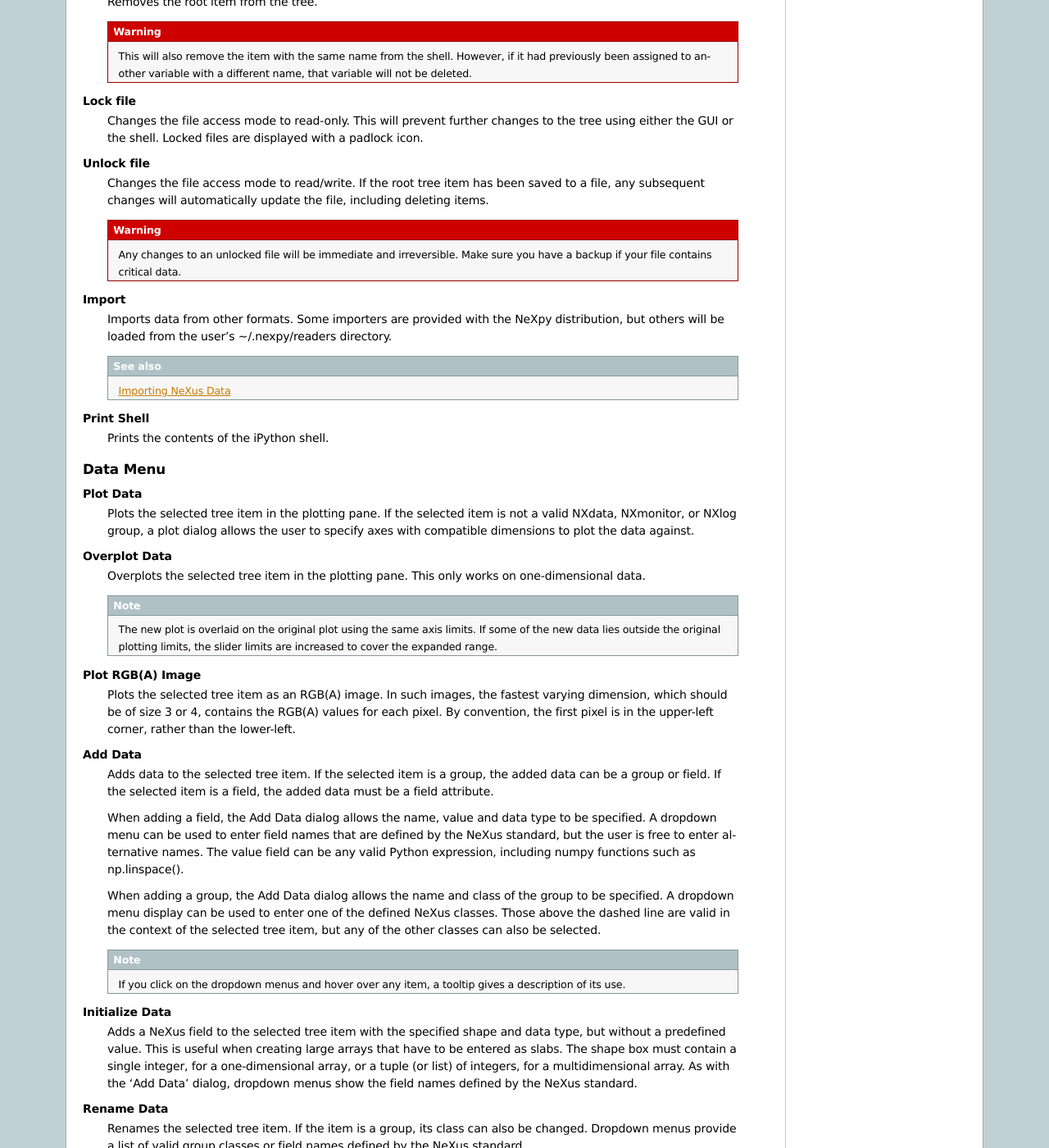
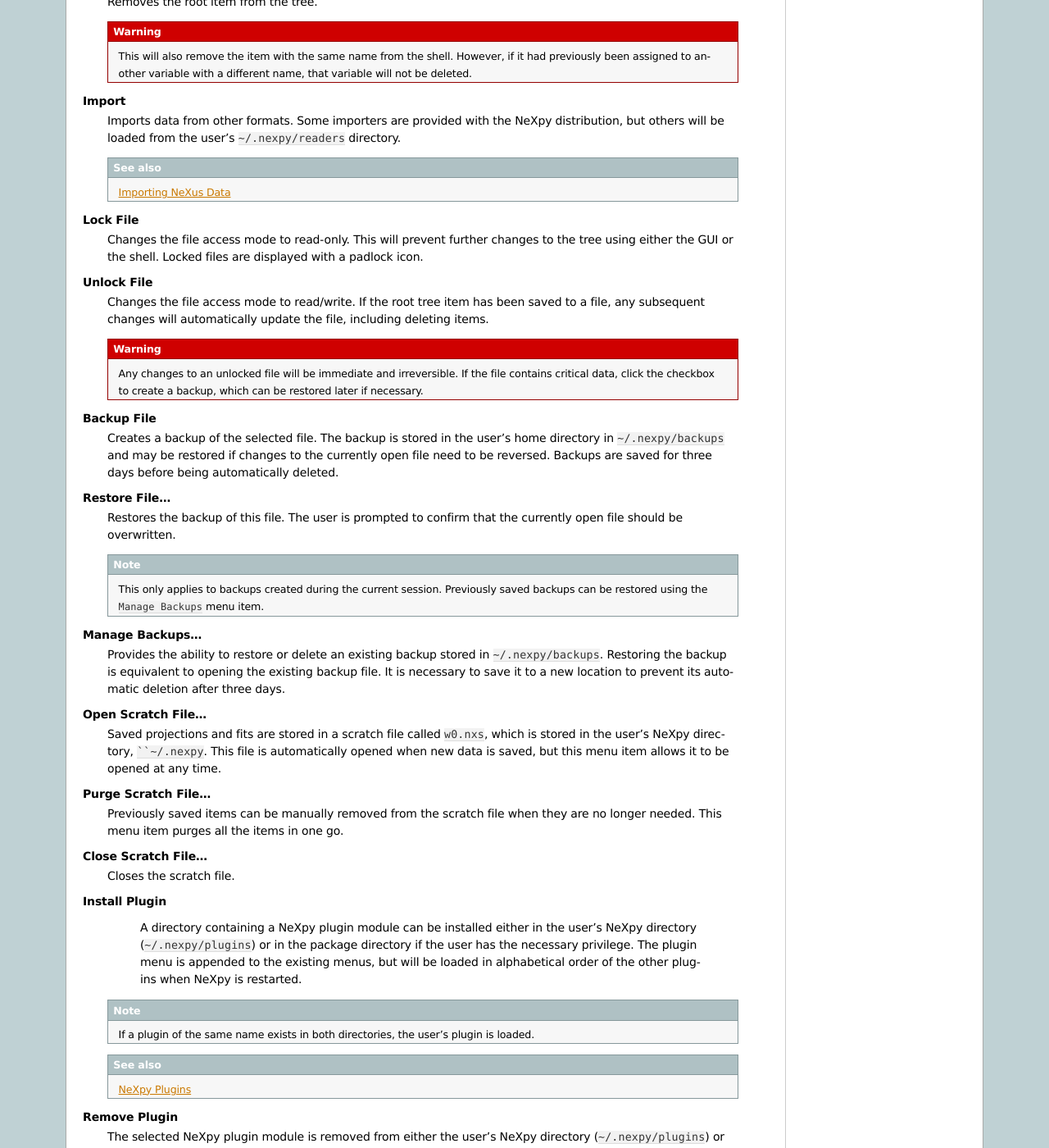
Before and after one commit to nexpy/nexpy, a Sphinx documentation site: the page built from doc/source/pythongui.rst, in a window 1280 px wide and 1400 px high, scrolled down 2282 px. Shown: the whole window at 82% size. Built offline with Sphinx 7.4.7, drawn with Linux system fonts in a browser that asks for light colours; some of the changed text lies outside the part shown.

Commit message:
Update GUI documentation

`````diff
--- a/doc/source/pythongui.rst
+++ b/doc/source/pythongui.rst
@@ -108,26 +108,76 @@
                  variable with a different name, that variable will not be
                  deleted.
 
-**Lock file**
+**Import**
+    Imports data from other formats. Some importers are provided with the NeXpy
+    distribution, but others will be loaded from the user's ``~/.nexpy/readers``
+    directory.
+
+    .. seealso:: `Importing NeXus Data`_
+
+**Lock File**
     Changes the file access mode to read-only. This will prevent further changes
     to the tree using either the GUI or the shell. Locked files are displayed
     with a padlock icon.
 
-**Unlock file**
+**Unlock File**
     Changes the file access mode to read/write. If the root tree item has been
     saved to a file, any subsequent changes will automatically update the file,
     including deleting items.
 
     .. warning:: Any changes to an unlocked file will be immediate and
-                 irreversible. Make sure you have a backup if your file contains
-                 critical data.
+                 irreversible. If the file contains critical data, click the
+                 checkbox to create a backup, which can be restored later if
+                 necessary.
 
-**Import**
-    Imports data from other formats. Some importers are provided with the NeXpy
-    distribution, but others will be loaded from the user's ~/.nexpy/readers
-    directory.
+**Backup File**
+    Creates a backup of the selected file. The backup is stored in the user's
+    home directory in ``~/.nexpy/backups`` and may be restored if changes to
+    the currently open file need to be reversed. Backups are saved for three
+    days before being automatically deleted.
 
-    .. seealso:: `Importing NeXus Data`_
+**Restore File...**
+    Restores the backup of this file. The user is prompted to confirm that the
+    currently open file should be overwritten.
+
+    .. note:: This only applies to backups created during the current session.
+              Previously saved backups can be restored using the ``Manage
+              Backups`` menu item.
+
+**Manage Backups...**
+     Provides the ability to restore or delete an existing backup stored in
+     ``~/.nexpy/backups``. Restoring the backup is equivalent to opening the
+     existing backup file. It is necessary to save it to a new location to
+     prevent its automatic deletion after three days.
+
+**Open Scratch File...**
+     Saved projections and fits are stored in a scratch file called ``w0.nxs``,
+     which is stored in the user's NeXpy directory, ````~/.nexpy``. This file
+     is automatically opened when new data is saved, but this menu item allows
+     it to be opened at any time.
+
+**Purge Scratch File...**
+     Previously saved items can be manually removed from the scratch file when
+     they are no longer needed. This menu item purges all the items in one go.
+
+**Close Scratch File...**
+     Closes the scratch file.
+
+**Install Plugin**
+     A directory containing a NeXpy plugin module can be installed either in the
+     user's NeXpy directory (``~/.nexpy/plugins``) or in the package directory
+     if the user has the necessary privilege. The plugin menu is appended to
+     the existing menus, but will be loaded in alphabetical order of the other
+     plugins when NeXpy is restarted.
+
+    .. note:: If a plugin of the same name exists in both directories, the
+              user's plugin is loaded.
+
+    .. seealso:: `NeXpy Plugins`_
+
+**Remove Plugin**
+     The selected NeXpy plugin module is removed from either the user's
+     NeXpy directory (``~/.nexpy/plugins``) or the package directory.
 
 **Print Shell**
     Prints the contents of the iPython shell.
@@ -153,6 +203,12 @@
     fastest varying dimension, which should be of size 3 or 4, contains the
     RGB(A) values for each pixel. By convention, the first pixel is in the
     upper-left corner, rather than the lower-left.
+
+**View Data**
+    Provides a tabular view of the selected item, whether it is a group or a
+    field. All the metadata associated with the item, including any attributes,
+    are displayed. For multidimensional data, a 10 x 10 slab of values is
+    displayed, with spin boxes to select the slab coordinates.
 
 **Add Data**
     Adds data to the selected tree item. If the selected item is a group, the
@@ -289,6 +345,9 @@
     open windows are listed in the Window menu, along with their labels ('Main',
     'Figure 1', 'Figure 2', *etc*.). These are used to switch the focus for
     subsequent plots.
+
+**Equalize Plot Sizes**
+    All plot windows are resized to match the main window.
 
 **Main, Figure 1, Figure 2...**
     These menu items set the selected plotting window to be active. As
@@ -628,6 +687,11 @@
 The fit can be plotted, along with the constituent functions, in the main
 plotting window and the fitting parameters displayed in a message window.
 
+.. note:: The fit is only performed over the range set by the X-axis limits
+          entered in the Fit Dialog. These values can be changed between
+          fits if required, or reset to the overall range of the data using the
+          ``Reset Limits`` button.
+
 The original data, the fitted data, constituent functions, and the parameters
 can all be saved to an NXentry group in the Tree Pane for subsequent plotting,
 refitting, or saving to a NeXus file. The group is an NXentry group, with name
@@ -671,6 +735,9 @@
 before estimating the peak parameters. Obviously, the more functions that are
 added, the less reliable the guesses will be. Starting parameters will have to
 be entered manually before the fit in those cases.
+
+.. note:: The X-range used in 'guessing' the parameters can be adjusted by
+          setting the X-axis limits in the Fit Dialog.
 
 .. note:: If it is not possible to estimate starting parameters, just return
           values that do not trigger an exception.
`````
